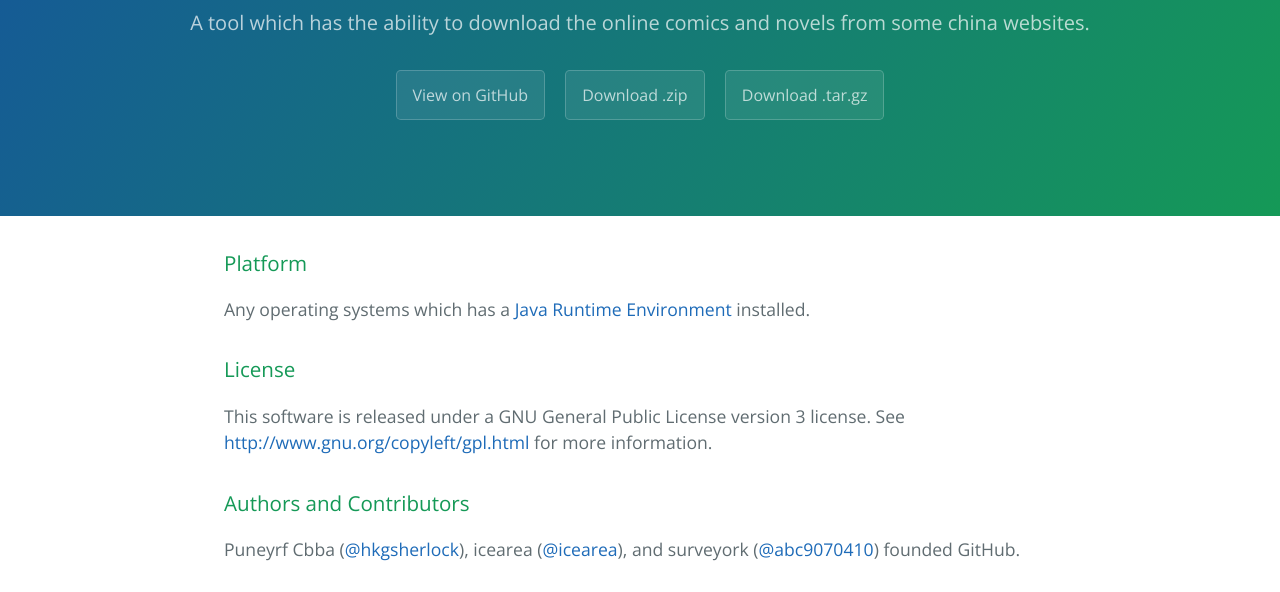
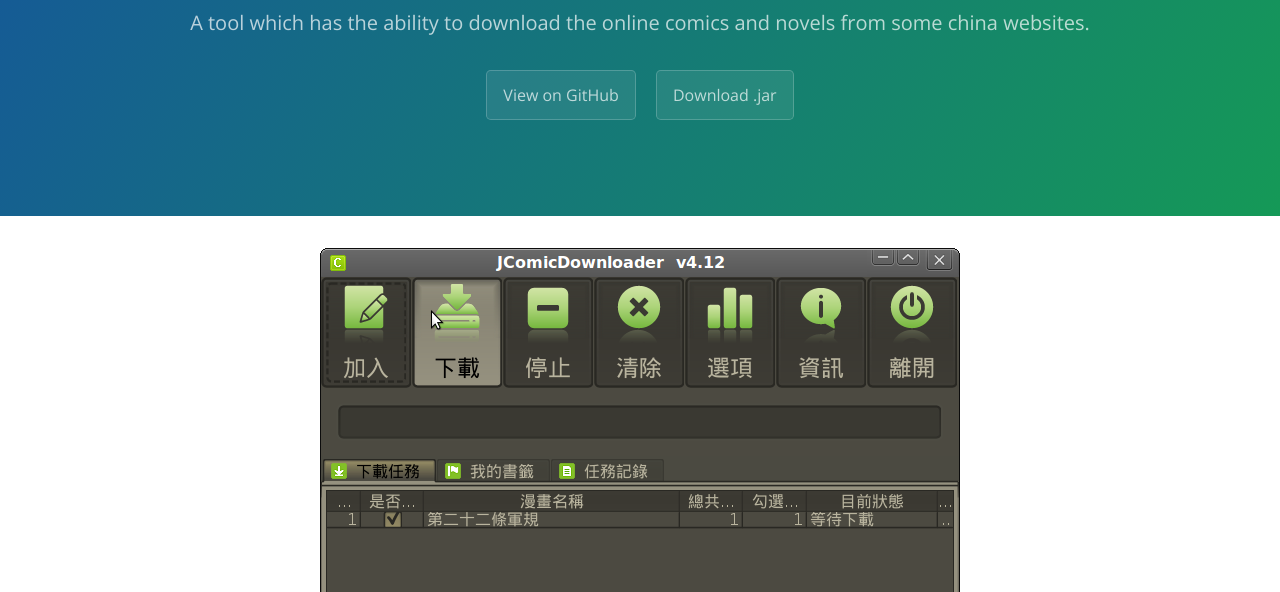
Before and after one commit to abc9070410/JComicDownloader, a plain HTML site: page index.html in a window 1280 px wide. Shown: the part 167-759 px from the top of the page. Drawn offline with nearby package versions, Linux system fonts and the light colour scheme.

Commit message:
create the simple release page

```diff
--- a/index.html
+++ b/index.html
@@ -14,11 +14,12 @@
       <h1 class="project-name">Jcomicdownloader</h1>
       <h2 class="project-tagline">A tool which has the ability to download the online comics and novels from some china websites.</h2>
       <a href="https://github.com/abc9070410/JComicDownloader" class="btn">View on GitHub</a>
-      <a href="https://github.com/abc9070410/JComicDownloader/zipball/master" class="btn">Download .zip</a>
-      <a href="https://github.com/abc9070410/JComicDownloader/tarball/master" class="btn">Download .tar.gz</a>
+      <a href="./JComicDownloader.jar" class="btn">Download .jar</a>
     </section>
 
     <section class="main-content">
+        <div style='text-align:center'><img src="./res/screenshot2.png"></img></div>
+
       <h3>
 <a id="platform" class="anchor" href="#platform" aria-hidden="true"><span class="octicon octicon-link"></span></a>Platform</h3>
 
```
Also changed, not shown: res/screenshot2.png (added).
